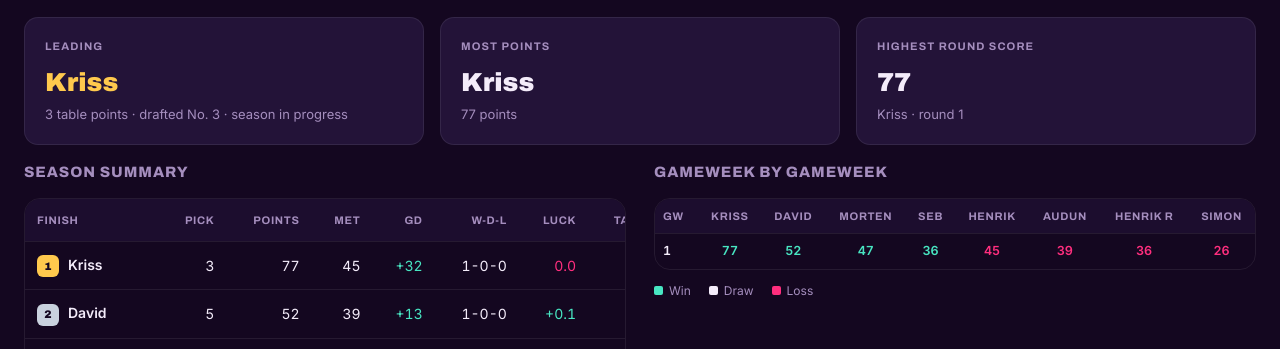
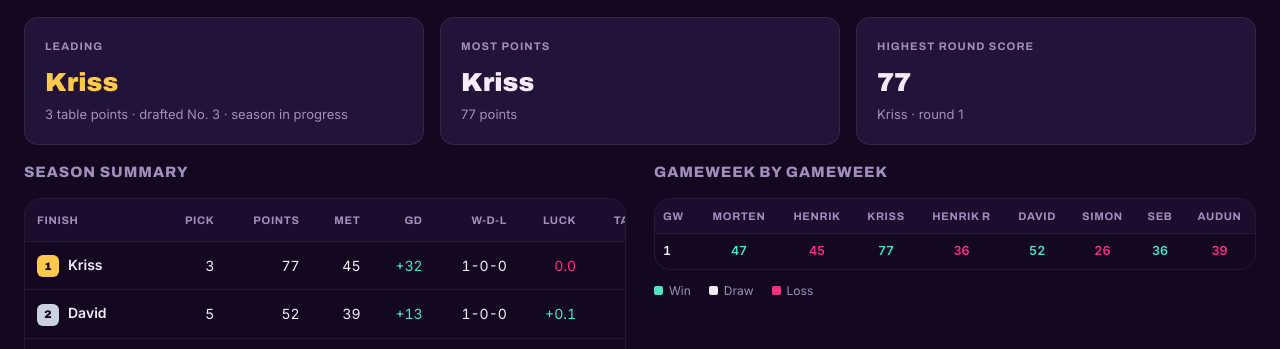
Before and after one commit to Scorelax/fpl-draft-stats, a plain HTML site: page index.html in a window 1280 px wide. Shown: the part 425-774 px from the top of the page. Drawn offline with Linux system fonts and the light colour scheme.

Commit message:
Order gameweek-by-gameweek table columns by draft pick, not standings

```diff
--- a/index.html
+++ b/index.html
@@ -559,7 +559,7 @@ function renderSeason(s){
     <td class="${r.luck>0?'pl':'mi'}">${r.luck>0?'+':''}${r.luck.toFixed(1)}</td>
     <td><b>${r.tp}</b></td></tr>`;});
 
-  const gwMgrs=tab.map(r=>r.m);
+  const gwMgrs=[...tab].sort((a,b)=>(typeof a.pick==="number"?a.pick:Infinity)-(typeof b.pick==="number"?b.pick:Infinity)).map(r=>r.m);
   const gwHead=`<th>GW</th>`+gwMgrs.map(m=>`<th>${m}</th>`).join("");
   let gwRows="";
   rounds.forEach(rnd=>{
```
